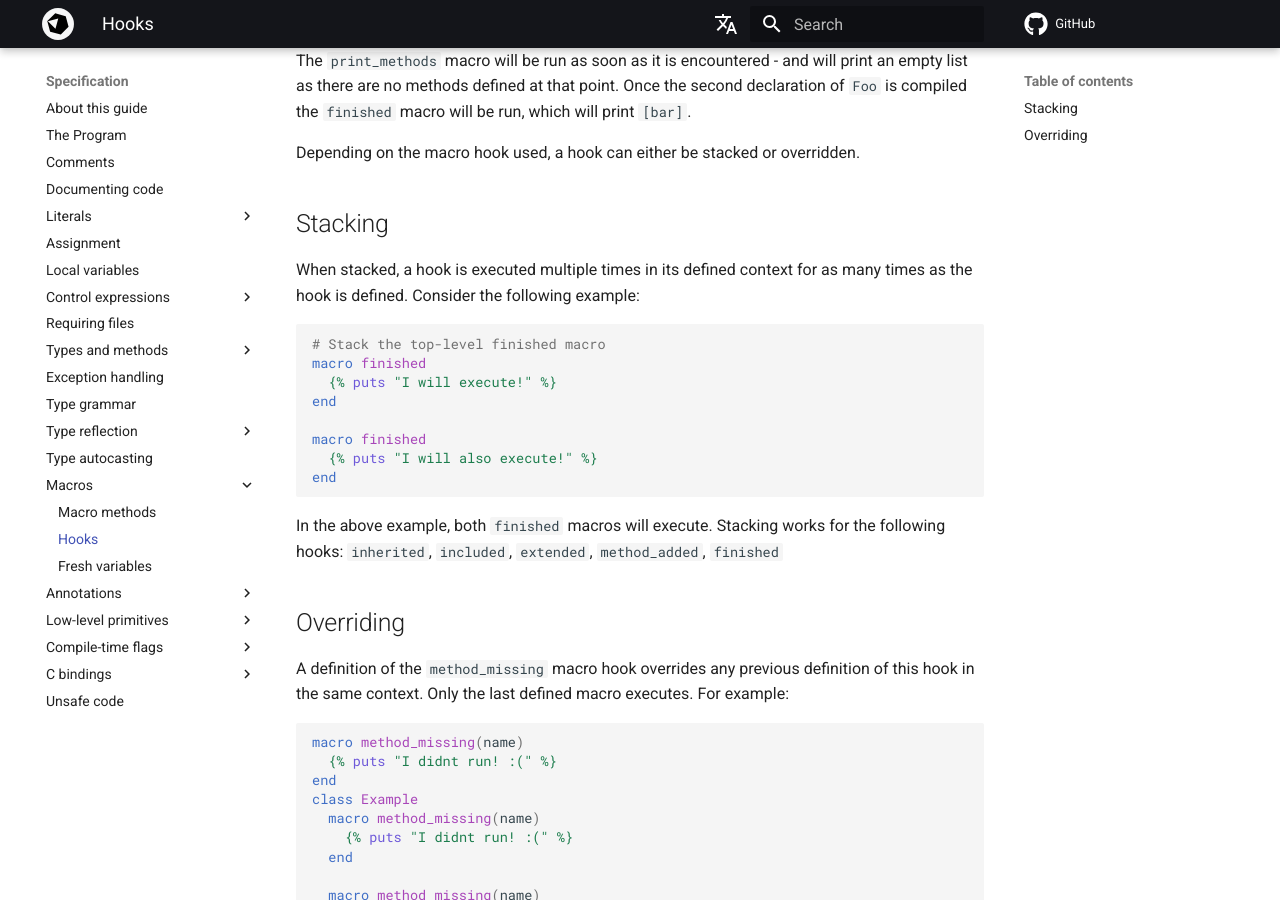
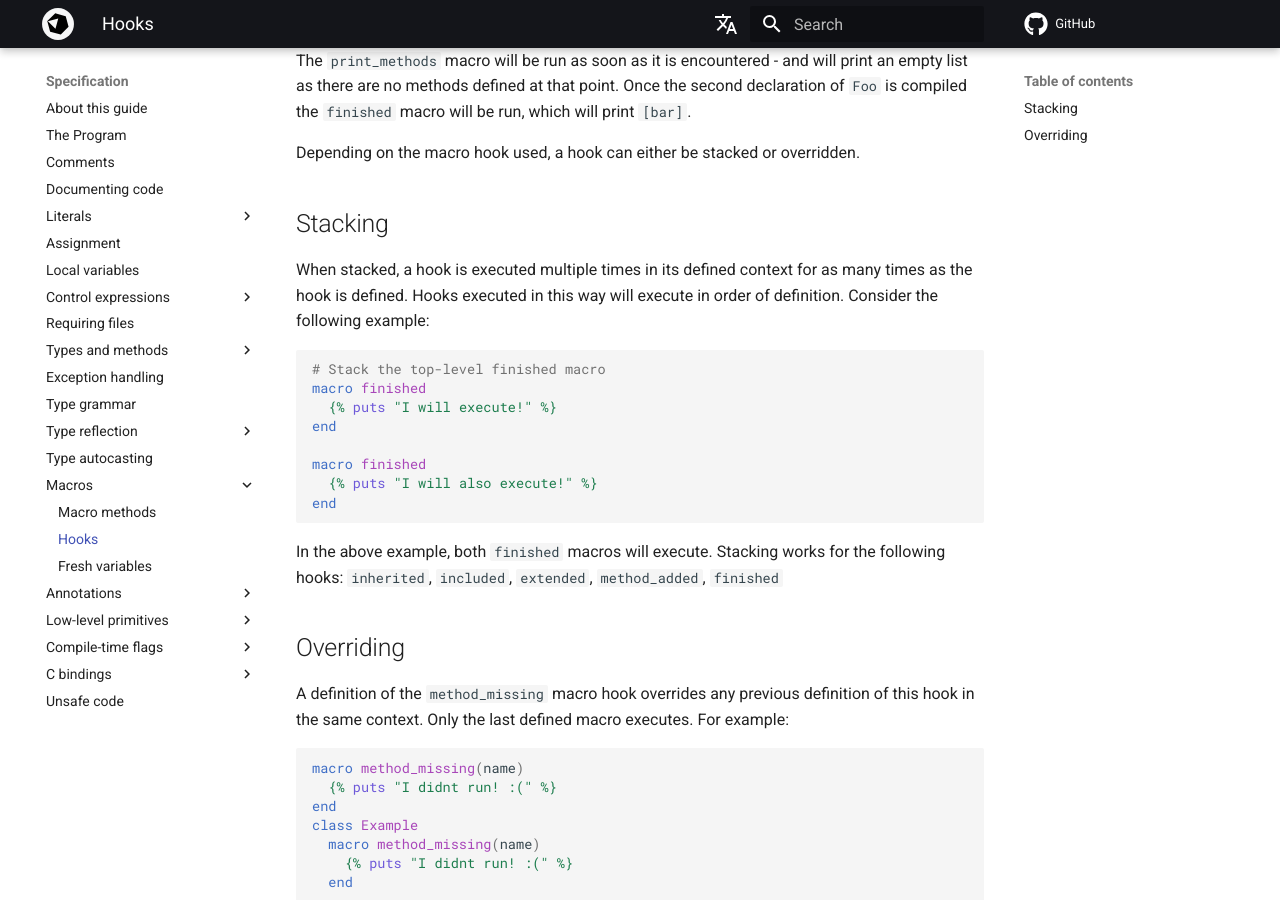
Before and after one commit to crystal-lang/crystal-book, an MkDocs documentation site: the page built from docs/syntax_and_semantics/macros/hooks.md, in a window 1280 px wide and 900 px high, scrolled down 2195 px. Built offline with MkDocs 1.6.1 and Material for MkDocs 9.7.7, drawn with Linux system fonts in a browser that asks for light colours; nearby versions of some CDN libraries; library files that are not in the unit come from our copies; comment, search, counter and statistics services are not loaded; the version menu is left out.

Commit message:
Add straight-shoota suggestion

````diff
--- a/docs/syntax_and_semantics/macros/hooks.md
+++ b/docs/syntax_and_semantics/macros/hooks.md
@@ -107,7 +107,7 @@ The `print_methods` macro will be run as soon as it is encountered - and will pr
 Depending on the macro hook used, a hook can either be stacked or overridden.
 
 ## Stacking
-When stacked, a hook is executed multiple times in its defined context for as many times as the hook is defined. Consider the following example:
+When stacked, a hook is executed multiple times in its defined context for as many times as the hook is defined. Hooks executed in this way will execute in order of definition. Consider the following example:
 ```crystal
 # Stack the top-level finished macro
 macro finished
````
